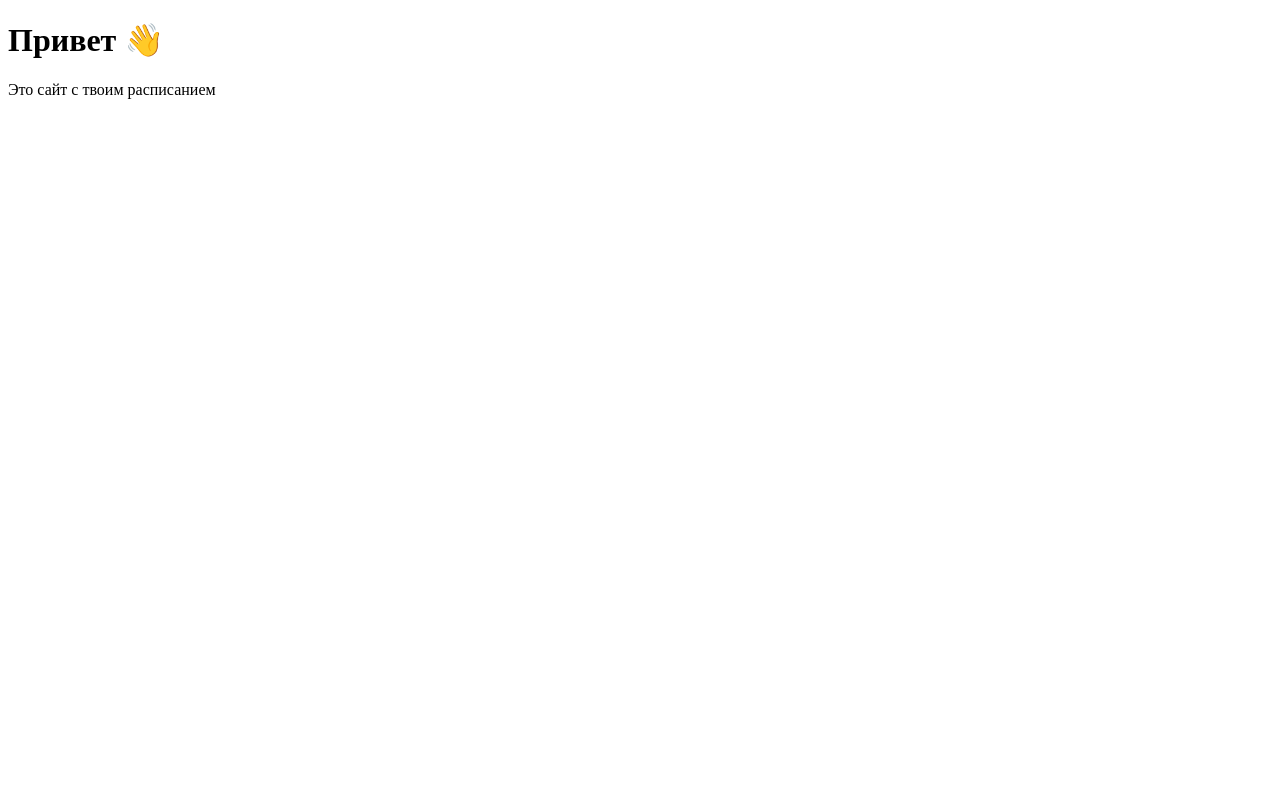
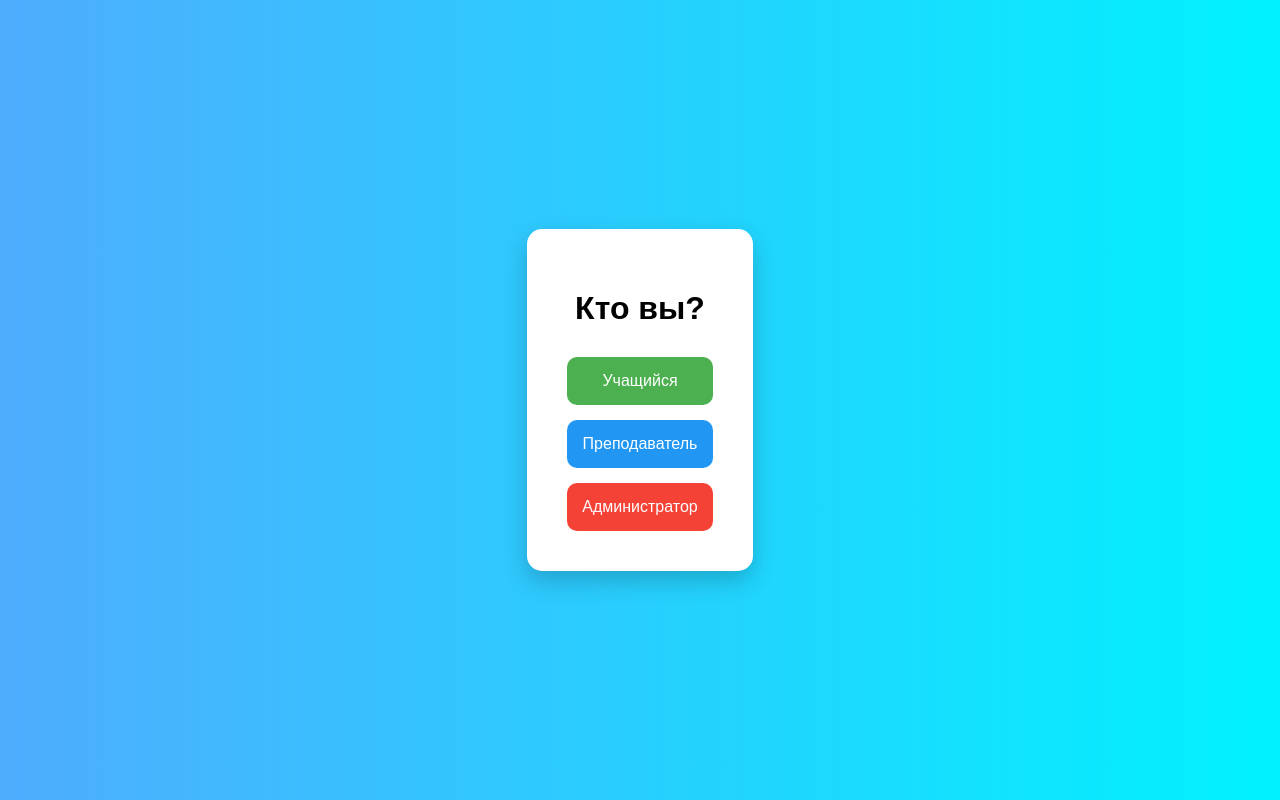
Before and after one commit to r4spb3rry-hub/EguFlow, a plain HTML site: page index.html in a window 1280 px wide. Drawn offline with Linux system fonts and the light colour scheme.

Commit message:
Update index.html

```diff
--- a/index.html
+++ b/index.html
@@ -1,10 +1,83 @@
 <!DOCTYPE html>
-<html>
+<html lang="ru">
 <head>
-  <title>EduFlow</title>
+  <meta charset="UTF-8">
+  <title>Выбор роли</title>
+  <style>
+    body {
+      margin: 0;
+      font-family: Arial, sans-serif;
+      background: linear-gradient(to right, #4facfe, #00f2fe);
+      display: flex;
+      justify-content: center;
+      align-items: center;
+      height: 100vh;
+    }
+
+    .container {
+      text-align: center;
+      background: white;
+      padding: 40px;
+      border-radius: 15px;
+      box-shadow: 0 10px 25px rgba(0,0,0,0.2);
+    }
+
+    h1 {
+      margin-bottom: 30px;
+    }
+
+    .buttons {
+      display: flex;
+      flex-direction: column;
+      gap: 15px;
+    }
+
+    button {
+      padding: 15px;
+      font-size: 16px;
+      border: none;
+      border-radius: 10px;
+      cursor: pointer;
+      transition: 0.3s;
+    }
+
+    .student {
+      background-color: #4CAF50;
+      color: white;
+    }
+
+    .teacher {
+      background-color: #2196F3;
+      color: white;
+    }
+
+    .admin {
+      background-color: #f44336;
+      color: white;
+    }
+
+    button:hover {
+      transform: scale(1.05);
+      opacity: 0.9;
+    }
+  </style>
 </head>
+
 <body>
-  <h1>Привет 👋</h1>
-  <p>Это сайт с твоим расписанием</p>
+  <div class="container">
+    <h1>Кто вы?</h1>
+
+    <div class="buttons">
+      <button class="student" onclick="goTo('student')">Учащийся</button>
+      <button class="teacher" onclick="goTo('teacher')">Преподаватель</button>
+      <button class="admin" onclick="goTo('admin')">Администратор</button>
+    </div>
+  </div>
+
+  <script>
+    function goTo(role) {
+      window.location.href = role + ".html";
+    }
+  </script>
 </body>
 </html>
```
